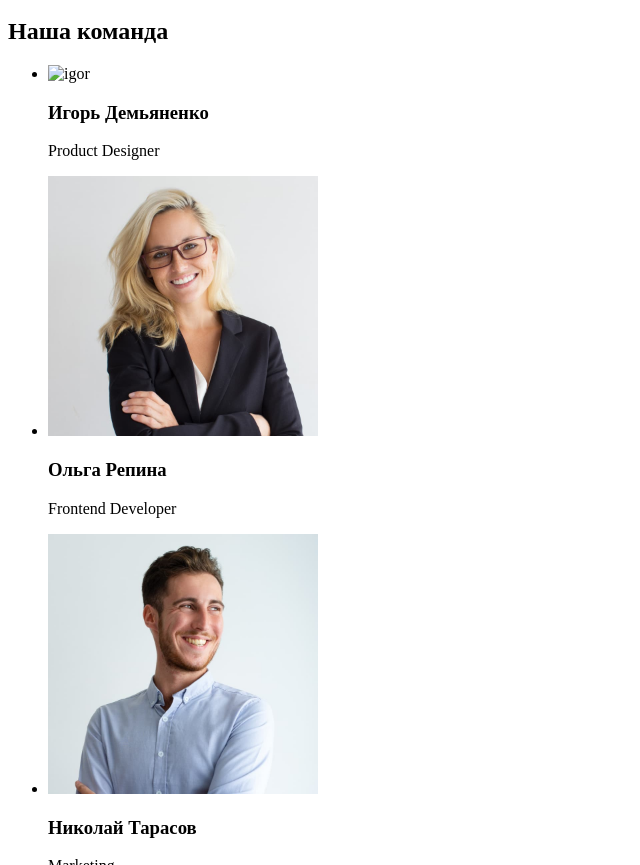
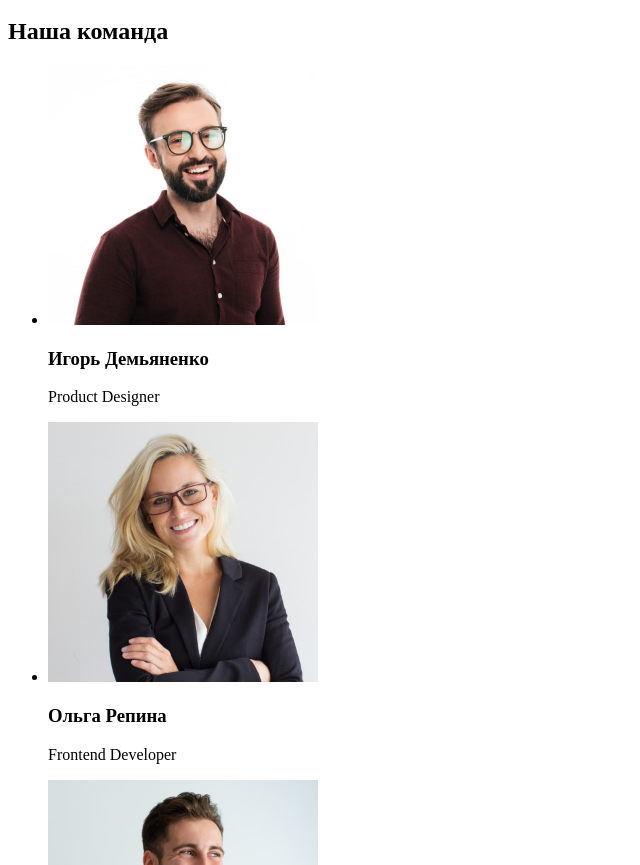
Before and after one commit to Sergey-Babenk0/goit-markup-hw-01, a plain HTML site: page index.html in a window 1280 px wide. Shown: the part 973-1838 px from the top of the page, without its empty margins (0-640 px from the left). Drawn offline with Linux system fonts and the light colour scheme.

Commit message:
Update index.html

```diff
--- a/index.html
+++ b/index.html
@@ -68,7 +68,7 @@
             <h2>Наша команда</h2>
             <ul>
                 <li>
-                    <img src="./imagess/igor.jpg" alt="igor" width="270" height="260">
+                    <img src="./images/igor.jpg" alt="igor" width="270" height="260">
                     <h3>Игорь Демьяненко</h3>
                     <p>Product Designer</p>
                 </li>
```
